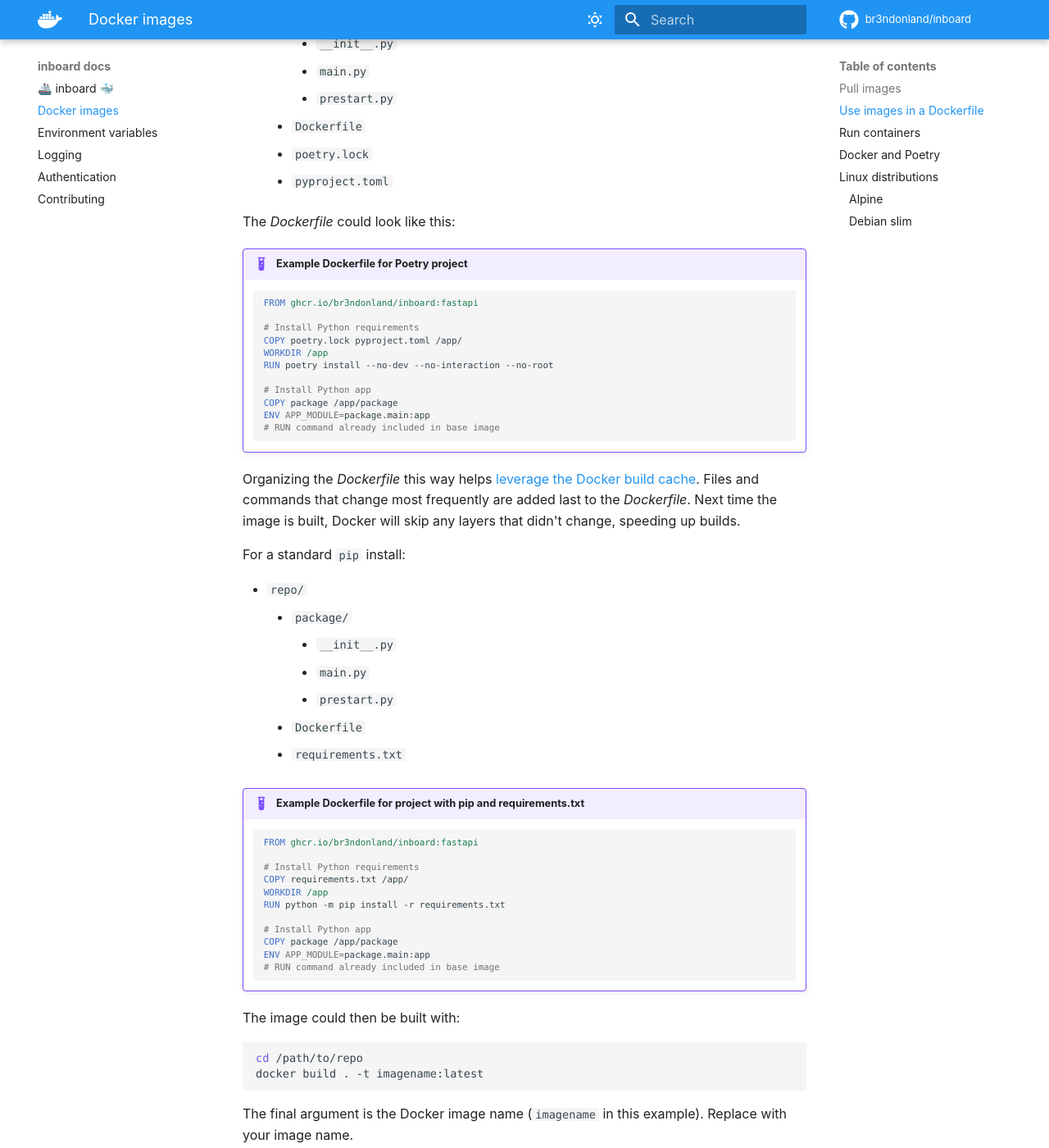
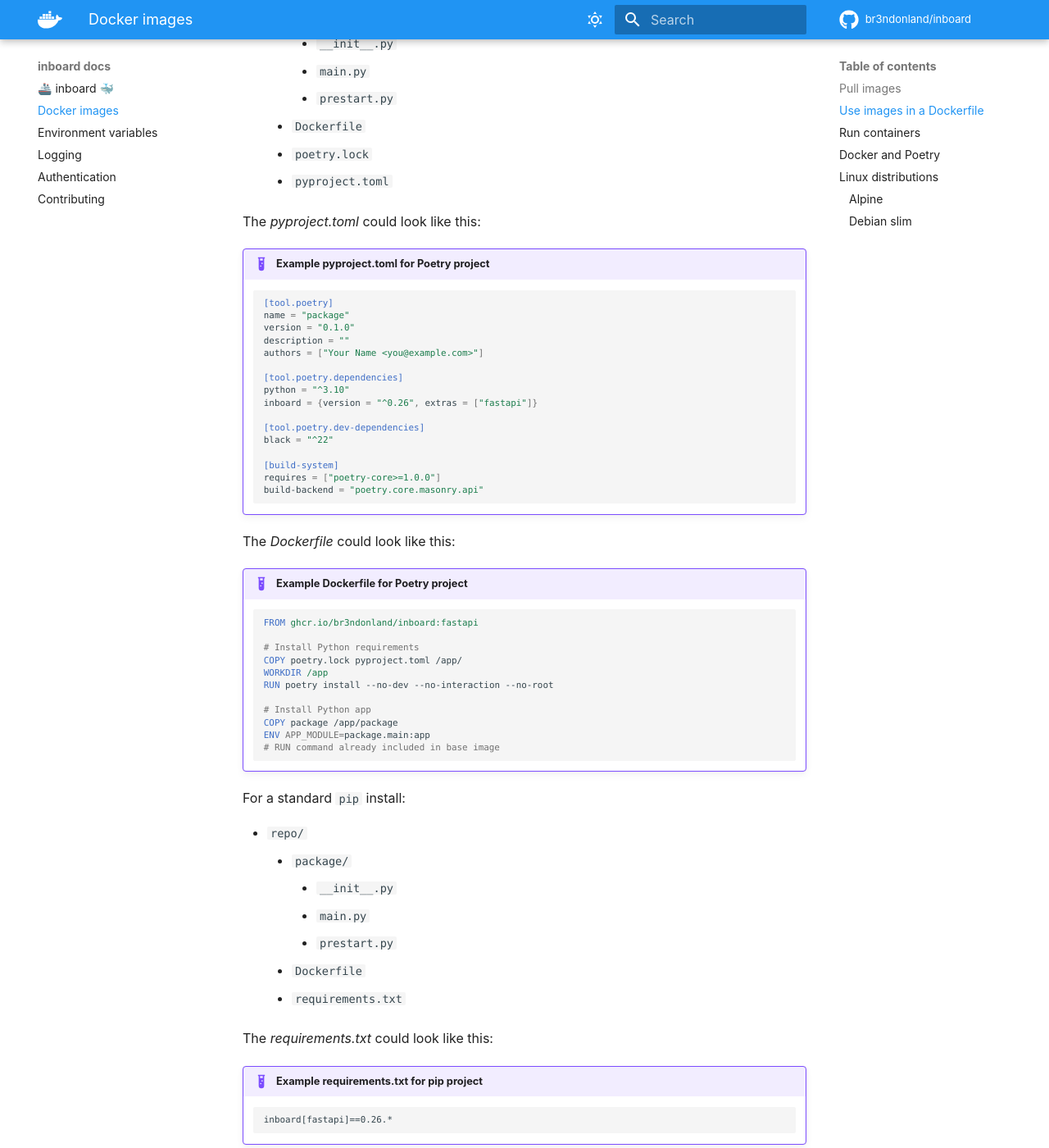
Before and after one commit to br3ndonland/inboard, an MkDocs documentation site: the page built from docs/docker.md, in a window 1280 px wide and 1400 px high, scrolled down 1387 px. Shown: the whole window at 82% size. Built offline with MkDocs 1.6.1 and Material for MkDocs 9.7.7, drawn with Linux system fonts in a browser that asks for light colours; comment, search, counter and statistics services are not loaded; some of the changed text lies outside the part shown.

Commit message:
Add example requirements files to docs
https://github.com/br3ndonland/inboard/discussions/53

````diff
--- a/docs/docker.md
+++ b/docs/docker.md
@@ -65,9 +65,32 @@ For a [Poetry](https://github.com/python-poetry/poetry) project with the followi
     -   `poetry.lock`
     -   `pyproject.toml`
 
+The _pyproject.toml_ could look like this:
+
+!!! example "Example pyproject.toml for Poetry project"
+
+    ```toml
+    [tool.poetry]
+    name = "package"
+    version = "0.1.0"
+    description = ""
+    authors = ["Your Name <you@example.com>"]
+
+    [tool.poetry.dependencies]
+    python = "^3.10"
+    inboard = {version = "^0.26", extras = ["fastapi"]}
+
+    [tool.poetry.dev-dependencies]
+    black = "^22"
+
+    [build-system]
+    requires = ["poetry-core>=1.0.0"]
+    build-backend = "poetry.core.masonry.api"
+    ```
+
 The _Dockerfile_ could look like this:
 
-!!!example "Example Dockerfile for Poetry project"
+!!! example "Example Dockerfile for Poetry project"
 
     ```dockerfile
     FROM ghcr.io/br3ndonland/inboard:fastapi
@@ -83,8 +106,6 @@ The _Dockerfile_ could look like this:
     # RUN command already included in base image
     ```
 
-Organizing the _Dockerfile_ this way helps [leverage the Docker build cache](https://docs.docker.com/develop/develop-images/dockerfile_best-practices/#leverage-build-cache). Files and commands that change most frequently are added last to the _Dockerfile_. Next time the image is built, Docker will skip any layers that didn't change, speeding up builds.
-
 For a standard `pip` install:
 
 -   `repo/`
@@ -95,7 +116,17 @@ For a standard `pip` install:
     -   `Dockerfile`
     -   `requirements.txt`
 
-!!!example "Example Dockerfile for project with pip and requirements.txt"
+The _requirements.txt_ could look like this:
+
+!!! example "Example requirements.txt for pip project"
+
+    ```text
+    inboard[fastapi]==0.26.*
+    ```
+
+The _Dockerfile_ could look like this:
+
+!!! example "Example Dockerfile for project with pip and requirements.txt"
 
     ```dockerfile
     FROM ghcr.io/br3ndonland/inboard:fastapi
@@ -110,6 +141,8 @@ For a standard `pip` install:
     ENV APP_MODULE=package.main:app
     # RUN command already included in base image
     ```
+
+Organizing the _Dockerfile_ this way helps [leverage the Docker build cache](https://docs.docker.com/develop/develop-images/dockerfile_best-practices/#leverage-build-cache). Files and commands that change most frequently are added last to the _Dockerfile_. Next time the image is built, Docker will skip any layers that didn't change, speeding up builds.
 
 The image could then be built with:
 
````
